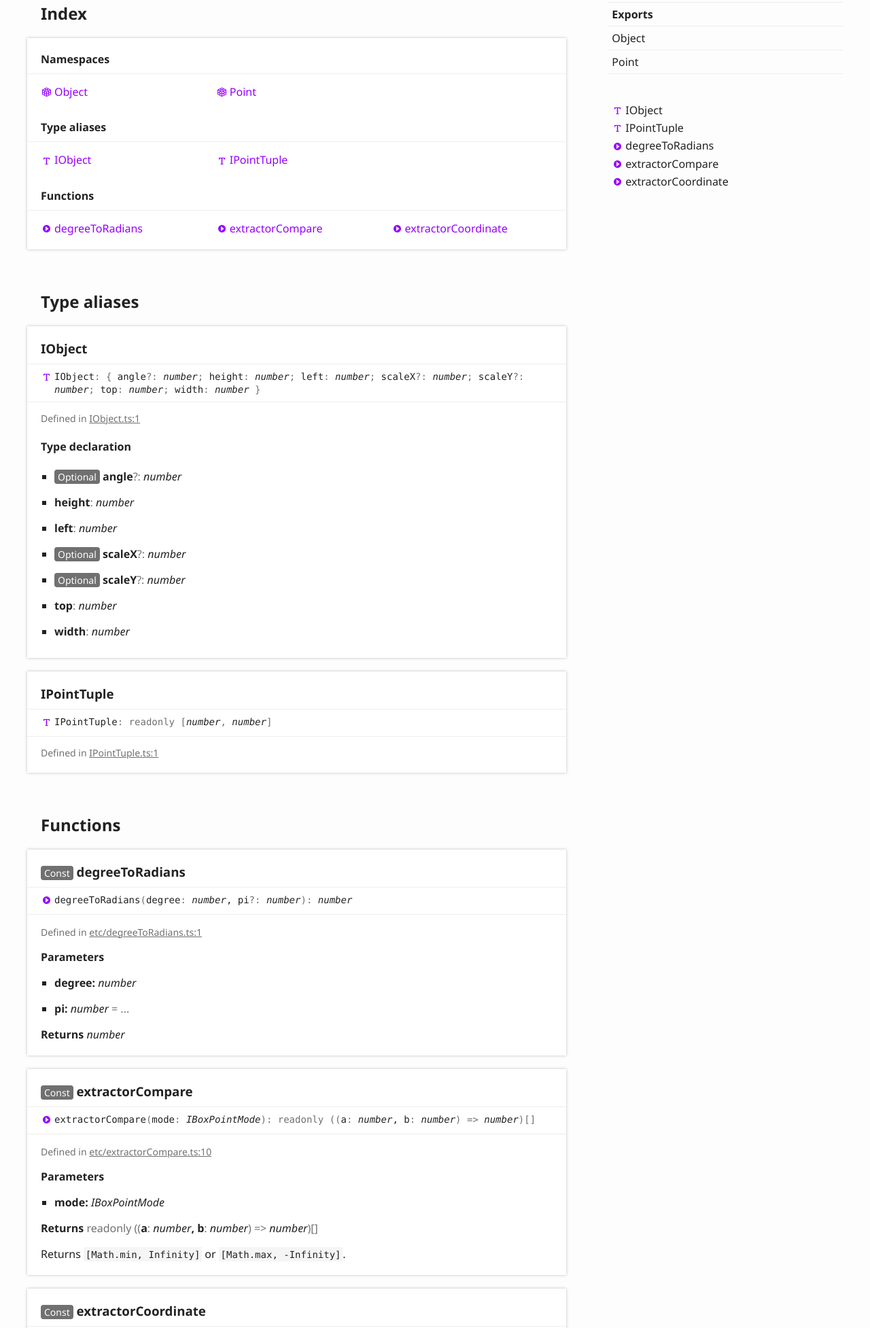
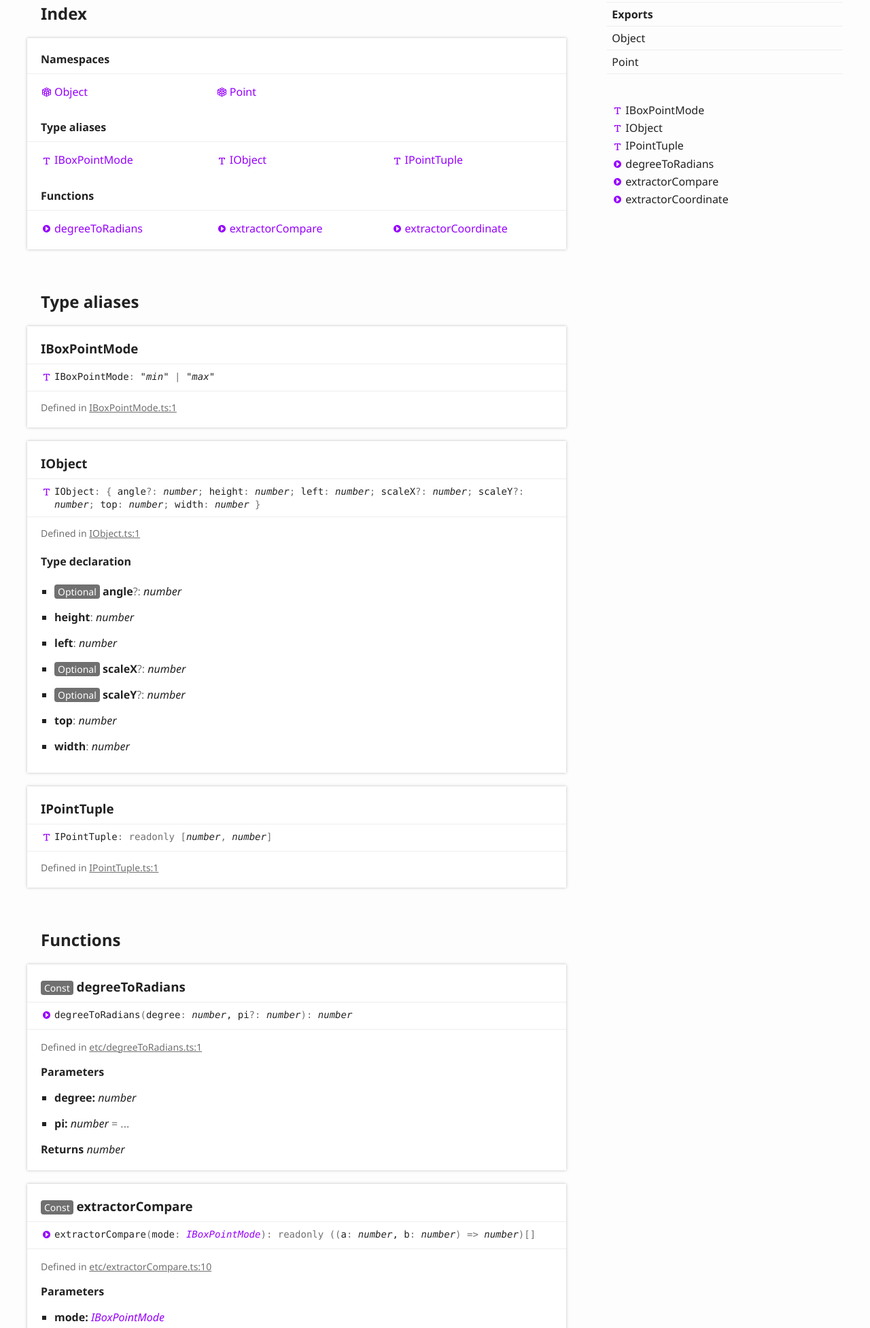
Before and after one commit to guesant/vector-awesome, a plain HTML site: page docs/modules.html in a window 1280 px wide. Shown: the part 170-2124 px from the top of the page at 68% size. Drawn offline with Linux system fonts and the light colour scheme.

Commit message:
feat: IBoxPointMode

```diff
--- /dev/null
+++ b/core/src/IBoxPointMode.ts
@@ -0,0 +1 @@
+export type IBoxPointMode = "min" | "max";
--- a/core/src/index.ts
+++ b/core/src/index.ts
@@ -1,4 +1,5 @@
 export * from "./etc";
+export * from "./IBoxPointMode";
 export * from "./IObject";
 export * from "./IPointTuple";
 export * as Object from "./Object";
--- a/docs/modules.html
+++ b/docs/modules.html
@@ -71,6 +71,7 @@
 						<section class="tsd-index-section ">
 							<h3>Type aliases</h3>
 							<ul class="tsd-index-list">
+								<li class="tsd-kind-type-alias"><a href="modules.html#iboxpointmode" class="tsd-kind-icon">IBox<wbr>Point<wbr>Mode</a></li>
 								<li class="tsd-kind-type-alias"><a href="modules.html#iobject" class="tsd-kind-icon">IObject</a></li>
 								<li class="tsd-kind-type-alias"><a href="modules.html#ipointtuple" class="tsd-kind-icon">IPoint<wbr>Tuple</a></li>
 							</ul>
@@ -89,12 +90,22 @@
 			<section class="tsd-panel-group tsd-member-group ">
 				<h2>Type aliases</h2>
 				<section class="tsd-panel tsd-member tsd-kind-type-alias">
+					<a name="iboxpointmode" class="tsd-anchor"></a>
+					<h3>IBox<wbr>Point<wbr>Mode</h3>
+					<div class="tsd-signature tsd-kind-icon">IBox<wbr>Point<wbr>Mode<span class="tsd-signature-symbol">:</span> <span class="tsd-signature-type">&quot;min&quot;</span><span class="tsd-signature-symbol"> | </span><span class="tsd-signature-type">&quot;max&quot;</span></div>
+					<aside class="tsd-sources">
+						<ul>
+							<li>Defined in <a href="https://github.com/guesant/vector-awesome/blob/43dc216/core/src/IBoxPointMode.ts#L1">IBoxPointMode.ts:1</a></li>
+						</ul>
+					</aside>
+				</section>
+				<section class="tsd-panel tsd-member tsd-kind-type-alias">
 					<a name="iobject" class="tsd-anchor"></a>
 					<h3>IObject</h3>
 					<div class="tsd-signature tsd-kind-icon">IObject<span class="tsd-signature-symbol">:</span> <span class="tsd-signature-symbol">{ </span>angle<span class="tsd-signature-symbol">?: </span><span class="tsd-signature-type">number</span><span class="tsd-signature-symbol">; </span>height<span class="tsd-signature-symbol">: </span><span class="tsd-signature-type">number</span><span class="tsd-signature-symbol">; </span>left<span class="tsd-signature-symbol">: </span><span class="tsd-signature-type">number</span><span class="tsd-signature-symbol">; </span>scaleX<span class="tsd-signature-symbol">?: </span><span class="tsd-signature-type">number</span><span class="tsd-signature-symbol">; </span>scaleY<span class="tsd-signature-symbol">?: </span><span class="tsd-signature-type">number</span><span class="tsd-signature-symbol">; </span>top<span class="tsd-signature-symbol">: </span><span class="tsd-signature-type">number</span><span class="tsd-signature-symbol">; </span>width<span class="tsd-signature-symbol">: </span><span class="tsd-signature-type">number</span><span class="tsd-signature-symbol"> }</span></div>
 					<aside class="tsd-sources">
 						<ul>
-							<li>Defined in <a href="https://github.com/guesant/vector-awesome/blob/a1406c9/core/src/IObject.ts#L1">IObject.ts:1</a></li>
+							<li>Defined in <a href="https://github.com/guesant/vector-awesome/blob/43dc216/core/src/IObject.ts#L1">IObject.ts:1</a></li>
 						</ul>
 					</aside>
 					<div class="tsd-type-declaration">
@@ -130,7 +141,7 @@
 					<div class="tsd-signature tsd-kind-icon">IPoint<wbr>Tuple<span class="tsd-signature-symbol">:</span> <span class="tsd-signature-symbol">readonly </span><span class="tsd-signature-symbol">[</span><span class="tsd-signature-type">number</span><span class="tsd-signature-symbol">, </span><span class="tsd-signature-type">number</span><span class="tsd-signature-symbol">]</span></div>
 					<aside class="tsd-sources">
 						<ul>
-							<li>Defined in <a href="https://github.com/guesant/vector-awesome/blob/a1406c9/core/src/IPointTuple.ts#L1">IPointTuple.ts:1</a></li>
+							<li>Defined in <a href="https://github.com/guesant/vector-awesome/blob/43dc216/core/src/IPointTuple.ts#L1">IPointTuple.ts:1</a></li>
 						</ul>
 					</aside>
 				</section>
@@ -147,7 +158,7 @@
 						<li class="tsd-description">
 							<aside class="tsd-sources">
 								<ul>
-									<li>Defined in <a href="https://github.com/guesant/vector-awesome/blob/a1406c9/core/src/etc/degreeToRadians.ts#L1">etc/degreeToRadians.ts:1</a></li>
+									<li>Defined in <a href="https://github.com/guesant/vector-awesome/blob/43dc216/core/src/etc/degreeToRadians.ts#L1">etc/degreeToRadians.ts:1</a></li>
 								</ul>
 							</aside>
 							<h4 class="tsd-parameters-title">Parameters</h4>
@@ -167,19 +178,19 @@
 					<a name="extractorcompare" class="tsd-anchor"></a>
 					<h3><span class="tsd-flag ts-flagConst">Const</span> extractor<wbr>Compare</h3>
 					<ul class="tsd-signatures tsd-kind-function">
-						<li class="tsd-signature tsd-kind-icon">extractor<wbr>Compare<span class="tsd-signature-symbol">(</span>mode<span class="tsd-signature-symbol">: </span><span class="tsd-signature-type">IBoxPointMode</span><span class="tsd-signature-symbol">)</span><span class="tsd-signature-symbol">: </span><span class="tsd-signature-symbol">readonly </span><span class="tsd-signature-symbol">(</span><span class="tsd-signature-symbol">(</span>a<span class="tsd-signature-symbol">: </span><span class="tsd-signature-type">number</span>, b<span class="tsd-signature-symbol">: </span><span class="tsd-signature-type">number</span><span class="tsd-signature-symbol">)</span><span class="tsd-signature-symbol"> =&gt; </span><span class="tsd-signature-type">number</span><span class="tsd-signature-symbol">)</span><span class="tsd-signature-symbol">[]</span></li>
+						<li class="tsd-signature tsd-kind-icon">extractor<wbr>Compare<span class="tsd-signature-symbol">(</span>mode<span class="tsd-signature-symbol">: </span><a href="modules.html#iboxpointmode" class="tsd-signature-type" data-tsd-kind="Type alias">IBoxPointMode</a><span class="tsd-signature-symbol">)</span><span class="tsd-signature-symbol">: </span><span class="tsd-signature-symbol">readonly </span><span class="tsd-signature-symbol">(</span><span class="tsd-signature-symbol">(</span>a<span class="tsd-signature-symbol">: </span><span class="tsd-signature-type">number</span>, b<span class="tsd-signature-symbol">: </span><span class="tsd-signature-type">number</span><span class="tsd-signature-symbol">)</span><span class="tsd-signature-symbol"> =&gt; </span><span class="tsd-signature-type">number</span><span class="tsd-signature-symbol">)</span><span class="tsd-signature-symbol">[]</span></li>
 					</ul>
 					<ul class="tsd-descriptions">
 						<li class="tsd-description">
 							<aside class="tsd-sources">
 								<ul>
-									<li>Defined in <a href="https://github.com/guesant/vector-awesome/blob/a1406c9/core/src/etc/extractorCompare.ts#L10">etc/extractorCompare.ts:10</a></li>
+									<li>Defined in <a href="https://github.com/guesant/vector-awesome/blob/43dc216/core/src/etc/extractorCompare.ts#L10">etc/extractorCompare.ts:10</a></li>
 								</ul>
 							</aside>
 							<h4 class="tsd-parameters-title">Parameters</h4>
 							<ul class="tsd-parameters">
 								<li>
-									<h5>mode: <span class="tsd-signature-type">IBoxPointMode</span></h5>
+									<h5>mode: <a href="modules.html#iboxpointmode" class="tsd-signature-type" data-tsd-kind="Type alias">IBoxPointMode</a></h5>
 								</li>
 							</ul>
 							<h4 class="tsd-returns-title">Returns <span class="tsd-signature-symbol">readonly </span><span class="tsd-signature-symbol">(</span><span class="tsd-signature-symbol">(</span>a<span class="tsd-signature-symbol">: </span><span class="tsd-signature-type">number</span>, b<span class="tsd-signature-symbol">: </span><span class="tsd-signature-type">number</span><span class="tsd-signature-symbol">)</span><span class="tsd-signature-symbol"> =&gt; </span><span class="tsd-signature-type">number</span><span class="tsd-signature-symbol">)</span><span class="tsd-signature-symbol">[]</span></h4>
@@ -197,7 +208,7 @@
 						<li class="tsd-description">
 							<aside class="tsd-sources">
 								<ul>
-									<li>Defined in <a href="https://github.com/guesant/vector-awesome/blob/a1406c9/core/src/etc/extractorCoordinate.ts#L9">etc/extractorCoordinate.ts:9</a></li>
+									<li>Defined in <a href="https://github.com/guesant/vector-awesome/blob/43dc216/core/src/etc/extractorCoordinate.ts#L9">etc/extractorCoordinate.ts:9</a></li>
 								</ul>
 							</aside>
 							<h4 class="tsd-parameters-title">Parameters</h4>
@@ -229,6 +240,9 @@
 			</nav>
 			<nav class="tsd-navigation secondary menu-sticky">
 				<ul class="before-current">
+					<li class=" tsd-kind-type-alias">
+						<a href="modules.html#iboxpointmode" class="tsd-kind-icon">IBox<wbr>Point<wbr>Mode</a>
+					</li>
 					<li class=" tsd-kind-type-alias">
 						<a href="modules.html#iobject" class="tsd-kind-icon">IObject</a>
 					</li>
```
Also changed, not shown: docs/index.html (+3 -0 lines), docs/modules/object.html (+2 -2 lines), docs/modules/point.html (+2 -2 lines), docs/assets/js/search.js.
